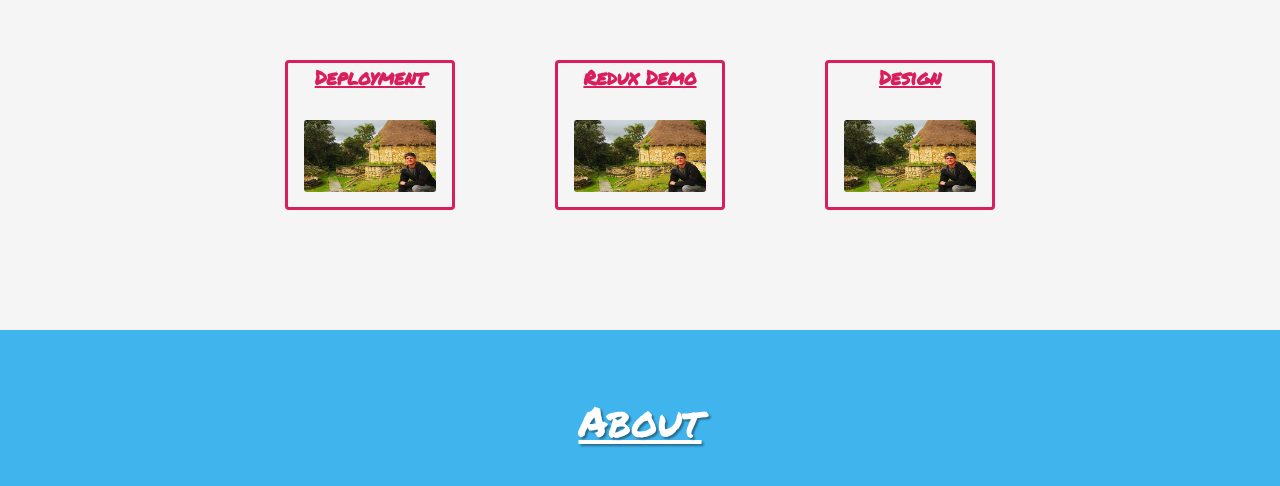
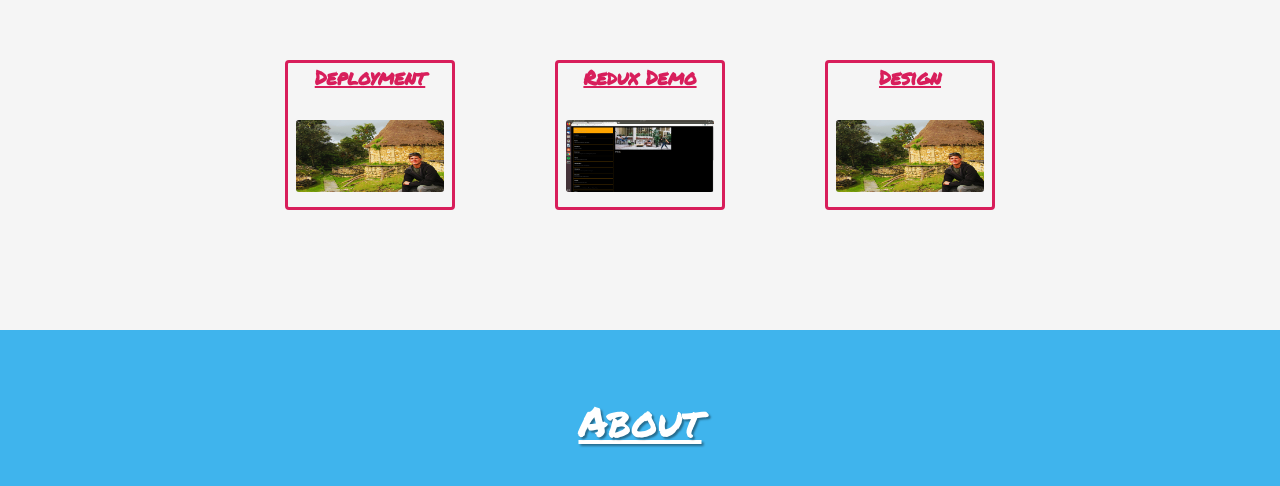
Before and after one commit to sinninga/first-portfolio, a React app: page / in a window 1280 px wide. Shown: the part 2002-2488 px from the top of the page. Built offline with nearby package versions, Linux system fonts and the light colour scheme.

Commit message:
project url added w/ pic

```diff
--- a/assets/stylesheets/application.scss
+++ b/assets/stylesheets/application.scss
@@ -211,7 +211,7 @@ body {
 .image {
   text-align: center;
   height: 50%;
-  width: 80%;
+  width: 90%;
   border-radius: 3px;
 }
 
--- a/src/components/projects.jsx
+++ b/src/components/projects.jsx
@@ -29,10 +29,10 @@ class Projects extends Component {
               <br/>
               <img className="image" src="/assets/kuelap.jpg" alt=""/>
             </a>
-            <a href="#" className="project-card">
+            <a href="https://sinninga.github.io/wagon-cities/" className="project-card">
               <strong className='project-title'>Redux Demo</strong>
               <br/>
-              <img className="image" src="/assets/kuelap.jpg" alt=""/>
+              <img className="image" src="/assets/wagon-screen.png" alt=""/>
             </a>
             <a href="https://www.w3schools.com/cssref/sel_hover.asp" className="project-card">
               <strong className='project-title'>Design</strong>
```
Also changed, not shown: assets/wagon-screen.png (added).
